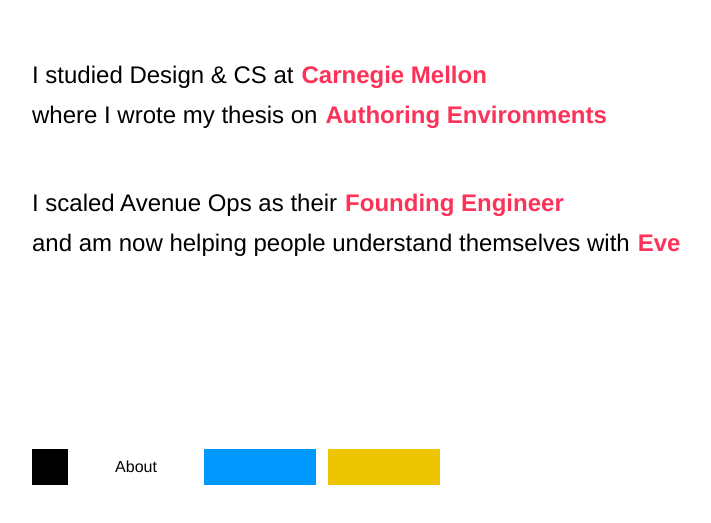
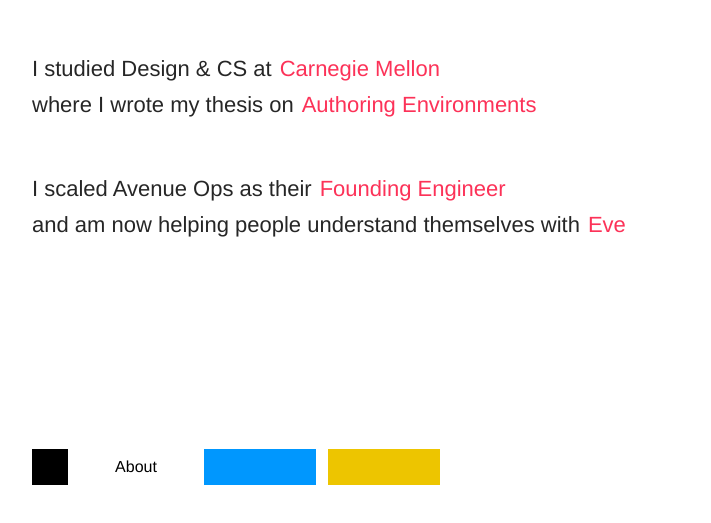
Before and after one commit to maayanalbert/malbert.space, a Next.js app: page /about in a window 1280 px wide. Shown: the part 205-728 px from the top of the page, without its empty margins (80-791 px from the left). Built offline with nearby package versions, Linux system fonts and the light colour scheme.

Commit message:
layout updates

```diff
--- a/package.json
+++ b/package.json
@@ -3,7 +3,7 @@
   "version": "0.1.0",
   "private": true,
   "scripts": {
-    "dev": "next dev -p 777",
+    "dev": "next dev -p 1997",
     "build": "next build",
     "start": "next start",
     "lint": "next lint"
--- /dev/null
+++ b/src/components/Item.tsx
@@ -0,0 +1,32 @@
+import { Space as Page, getPageColor } from "@/pageHelpers"
+
+export type Row = Item[]
+
+export type Item = {
+  first: string
+  second: string
+  link: string
+}
+
+interface Props {
+  item: Item
+  page: Page
+}
+
+// can't use curSpace because of animation related delays
+export function Item({ item, page: space }: Props) {
+  const { first, second, link } = item
+  return (
+    <div className="flex sm:flex-row flex-col sm:gap-2 text-start sm:text-[22px] text-lg">
+      <p style={{ color: "rgba(0, 0, 0, .85)" }}>{first}</p>
+      <a
+        href={link}
+        target="_blank"
+        className="hover:underline"
+        style={{ color: getPageColor(space) }}
+      >
+        {second}
+      </a>
+    </div>
+  )
+}
--- a/src/components/Section.tsx
+++ /dev/null
@@ -1,57 +0,0 @@
-import { Space as Page, getPageColor } from "@/pageHelpers"
-
-export type Row = Item[]
-
-export type Item = {
-  first: string
-  second: string
-  link: string
-}
-
-interface Props {
-  rows: Row[]
-  space: Page
-}
-
-export default function Section({ rows, space }: Props) {
-  return (
-    <div
-      className={`absolute flex-col h-full w-full sm:p-28 p-8 flex items-start justify-start
-      h-[90%] sm:text-2xl text-lg text-center flex-col`}
-      style={{ top: 38 * 4 }}
-    >
-      <div className="flex flex-col sm:gap-14 gap-12 items-start">
-        {rows.map((row, index) => (
-          <div className="flex flex-col sm:gap-2 gap-1" key={index}>
-            {row.map((item, index) => (
-              <Item key={index} item={item} page={space} />
-            ))}
-          </div>
-        ))}
-      </div>
-    </div>
-  )
-}
-
-interface ItemProps {
-  item: Item
-  page: Page
-}
-
-// can't use curSpace because of animation related delays
-export function Item({ item, page: space }: ItemProps) {
-  const { first, second, link } = item
-  return (
-    <div className="flex sm:flex-row flex-col sm:gap-2 text-start">
-      <p>{first}</p>
-      <a
-        href={link}
-        target="_blank"
-        className="hover:underline font-bold"
-        style={{ color: getPageColor(space) }}
-      >
-        {second}
-      </a>
-    </div>
-  )
-}
--- a/src/pages/about.tsx
+++ b/src/pages/about.tsx
@@ -1,38 +1,61 @@
 import { useEffect } from "react"
 import SpacesButtons from "@/components/NavButtons"
-import Section, { Row } from "@/components/Section"
+import { Item, Row } from "@/components/Item"
 
 export default function About() {
   useEffect(() => {
     document.title = "Maayan"
   }, [])
 
-  const content: Row[] = [
-    [
-      {
+  return (
+    <div className="h-full w-full">
+      <div
+        className="absolute sm:pl-28 pl-8"
+        style={{ bottom: `calc(50% - ${11 * 4}px)` }}
+      >
+        <div className="flex flex-col sm:gap-14 gap-12 items-start">
+          <div className="flex flex-col sm:gap-2 gap-1" key={0}>
+            <Item
+              key={0}
+              item={{
                 first: "I studied Design & CS at",
                 second: "Carnegie Mellon",
                 link: "https://www.design.cmu.edu/user/967",
-      },
-      {
+              }}
+              page={"ABOUT"}
+            />
+            <Item
+              key={1}
+              item={{
                 first: "where I wrote my thesis on",
                 second: "Authoring Environments",
                 link: "https://paper.dropbox.com/doc/Stamper-An-Artboard-Oriented-Programming-Environment-QXtfMXshBFBNCu6iCtx2J",
-      },
-    ],
-    [
-      {
+              }}
+              page={"ABOUT"}
+            />
+          </div>
+          <div className="flex flex-col sm:gap-2 gap-1" key={0}>
+            <Item
+              key={0}
+              item={{
                 first: "I scaled Avenue Ops as their",
                 second: "Founding Engineer",
                 link: "https://avenue.so/blog/avenue-launches-signal-views",
-      },
-      {
+              }}
+              page={"ABOUT"}
+            />
+            <Item
+              key={1}
+              item={{
                 first: "and am now helping people understand themselves with",
                 second: "Eve",
                 link: "https://www.eve.space/",
-      },
-    ],
-  ]
-
-  return <Section rows={content} space={"ABOUT"} />
+              }}
+              page={"ABOUT"}
+            />
+          </div>
+        </div>
+      </div>
+    </div>
+  )
 }
--- a/src/pages/contact.tsx
+++ b/src/pages/contact.tsx
@@ -1,6 +1,6 @@
 import { useEffect } from "react"
 import SpacesButtons from "@/components/NavButtons"
-import Section, { Item, Row } from "@/components/Section"
+import { Item, Row } from "@/components/Item"
 
 export default function About() {
   useEffect(() => {
@@ -14,12 +14,13 @@ export default function About() {
   }
 
   return (
-    <div
-      className={`absolute flex-col h-full w-full sm:p-28 p-8 flex items-start justify-start
-      h-[90%] sm:text-2xl text-lg text-center flex-col sm:mt-[92px]`}
-      style={{ top: 38 * 4 }}
-    >
-      <Item item={reachMe} page={"CONTACT"} />
+    <div className="h-full w-full">
+      <div
+        className="absolute sm:pl-28 pl-8"
+        style={{ bottom: `calc(50% + ${6 * 4}px)` }}
+      >
+        <Item item={reachMe} page={"CONTACT"} />
+      </div>
     </div>
   )
 }
--- a/src/pages/geography.tsx
+++ b/src/pages/geography.tsx
@@ -1,6 +1,6 @@
 import { useEffect } from "react"
 import SpacesButtons from "@/components/NavButtons"
-import Section, { Item, Row } from "@/components/Section"
+import { Item, Row } from "@/components/Item"
 
 export default function About() {
   useEffect(() => {
@@ -28,10 +28,10 @@ export default function About() {
   }
 
   return (
+    <div className="h-full w-full">
       <div
-      className={`absolute flex-col h-full w-full sm:p-28 p-8 flex items-start justify-start
-      h-[90%] sm:text-2xl text-lg text-center flex-col sm:mt-[64px]`}
-      style={{ top: 38 * 4 }}
+        className="absolute sm:pl-28 pl-8"
+        style={{ bottom: `calc(50% + ${6 * 4}px)` }}
       >
         <div className="flex sm:flex-row flex-col sm:gap-2 gap-12 w-full justify-start">
           <div className="flex flex-col sm:gap-4 gap-1">
@@ -46,5 +46,6 @@ export default function About() {
           </div>
         </div>
       </div>
+    </div>
   )
 }
--- a/src/pages/index.tsx
+++ b/src/pages/index.tsx
@@ -9,10 +9,10 @@ export default function Home() {
   }, [])
 
   return (
+    <div className="h-full w-full">
       <div
-      className={`absolute flex-col h-full w-full sm:p-28 p-8 flex items-start
-       justify-start`}
-      style={{ top: 38 * 4 }}
+        className="absolute sm:pl-28 pl-8"
+        style={{ bottom: `calc(50% - ${11 * 4}px)` }}
       >
         <p
           className="font-semibold sm:text-9xl text-5xl sm:leading-normal leading-tight"
@@ -21,5 +21,6 @@ export default function Home() {
           Hi, I'm Maayan
         </p>
       </div>
+    </div>
   )
 }
```
Lines whose indentation alone changed are shown as unchanged.
